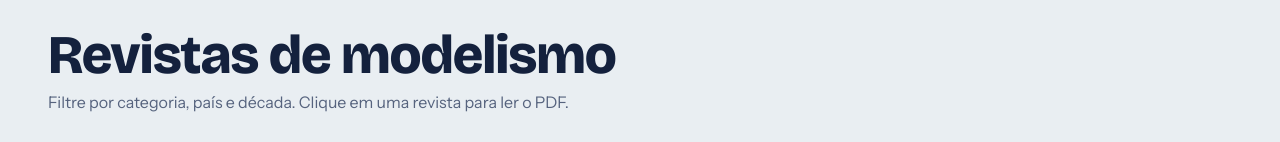
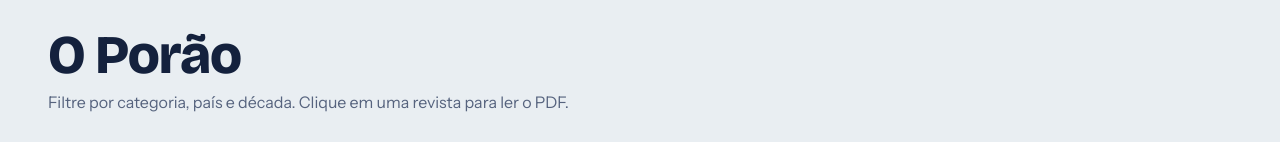
Before and after one commit to Jonaspinho/Modelismo, a plain HTML site: page index.html in a window 1280 px wide. Shown: the top 142 px of the page. Drawn offline with nearby package versions, Linux system fonts and the light colour scheme.

Commit message:
Change title and header text to 'O Porão'

```diff
--- a/index.html
+++ b/index.html
@@ -3,7 +3,7 @@
 <head>
 <meta charset="utf-8">
 <meta name="viewport" content="width=device-width, initial-scale=1, viewport-fit=cover">
-<title>Catálogo de revistas de modelismo</title>
+<title>O Porão</title>
 <link href="https://fonts.googleapis.com/css2?family=Bricolage+Grotesque:wght@500;700;800&family=Instrument+Sans:wght@400;500;600&display=swap" rel="stylesheet">
 <style>
 :root{
@@ -79,7 +79,7 @@ button.primary{background:var(--accent);color:var(--accent-ink);border-color:var
 </head>
 <body>
 <header>
-  <h1>Revistas de modelismo</h1>
+  <h1>O Porão</h1>
   <p>Filtre por categoria, país e década. Clique em uma revista para ler o PDF.</p>
 </header>
 
```
